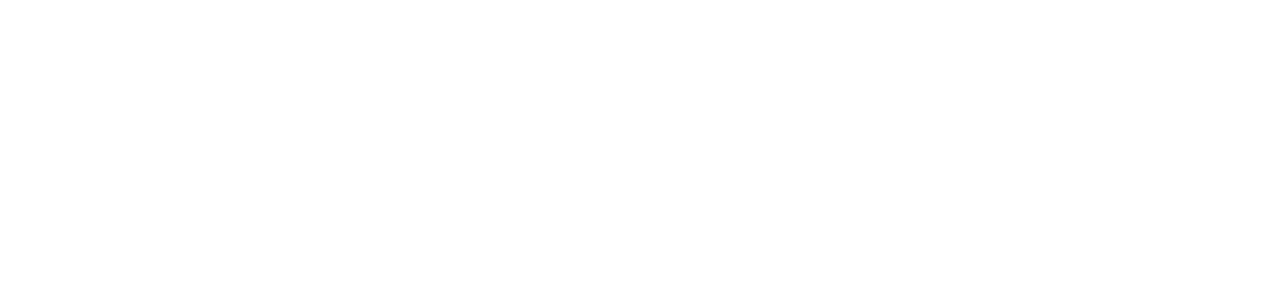
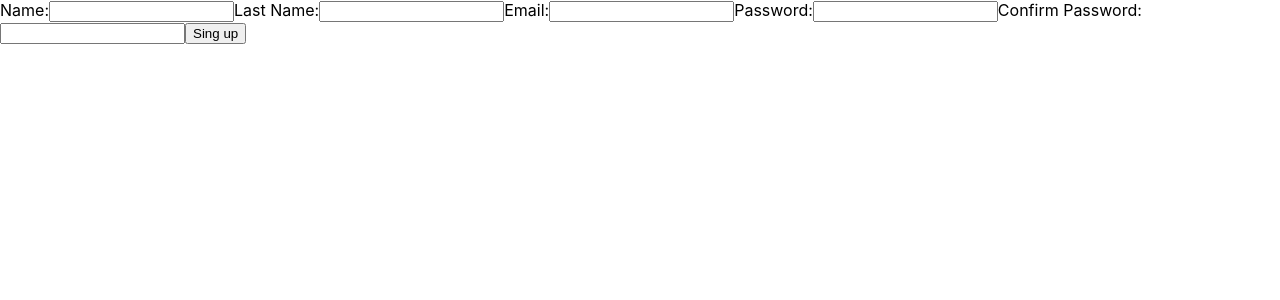
Before and after one commit to ironwookies/cobalt-front-end, a React (Create React App) app: page /signup in a window 1280 px wide. Shown: the top 300 px of the page. Built offline with nearby package versions, Linux system fonts and the light colour scheme.

Commit message:
login and signup components

```diff
--- a/src/App.js
+++ b/src/App.js
@@ -4,13 +4,66 @@
 import ChatRooms from './components/chatGroups';
 import Login from './components/login/Login';
 import Signup from './components/signup/Signup';
+import Dashboard from './components/dashboard/Dashboard';
+import axios from 'axios';
 
 import './App.css';
 
 export default class App extends Component {
 	constructor(props) {
 		super(props);
-		this.state = {};
+		this.state = {
+			userData: {
+				firstName: '',
+				familyName: '',
+				email: '',
+				password: '',
+				confirmPassword: ''
+			},
+			ready: false,
+		};
+	}
+
+	getUserData(e){
+		let attribute = e.target.name;
+		let value = e.target.value;
+		let userData = {...this.state.userData};
+
+		userData[attribute] = value;
+
+		this.setState({userData: userData});
+	}
+
+	signUp(e){
+		e.preventDefault();
+		console.log(this.state.userData);
+
+		axios.post('http://192.168.125.9:3000/signup', this.state.userData)
+		  .then(function (response) {
+			console.log(response);
+
+		  })
+		  .catch(function (error) {
+			console.log(error);
+		  });
+
+	}
+
+	logIn(e){
+		e.preventDefault();
+
+		let userData = {
+			email: this.state.userData.email,
+			password: this.state.userData.password
+		}
+
+		axios.post('http://192.168.125.9:3000/login', userData)
+			.then((response)=>{
+				console.log(response);
+			})
+			.catch((error)=>{
+				console.log(error);
+			});
 	}
 
 	render() {
@@ -19,8 +72,25 @@
 				<Switch>
 					<Route exact path="/" render={() => <Home />} />
 					<Route path="/chat" render={() => <ChatRooms />} />
-					<Route exact path="/login" render={() => <Login />} />
-					<Route exact path="/signup" render={() => <Signup />} />
+					<Route exact path="/login" render={(props) =>
+						<Login
+							{...props}
+							email={(e)=>{this.getUserData(e)}}
+							password={(e)=>{this.getUserData(e)}}
+							logIn={(e)=>{this.logIn(e)}}
+						/>}
+					/>
+					<Route exact path="/signup" render={() =>
+						<Signup
+							firstName={(e)=>{this.getUserData(e)}}
+							familyName={(e)=>{this.getUserData(e)}}
+							email={(e)=>{this.getUserData(e)}}
+							password={(e)=>{this.getUserData(e)}}
+							signUp={(e)=>{this.signUp(e)}}
+						/>}
+					/>
+					<Route exact path="/dashboard"
+					/>
 				</Switch>
 			</div>
 		);
--- /dev/null
+++ b/src/components/dashboard/Dashboard.js
@@ -0,0 +1,9 @@
+import React from 'react'
+
+export default function Dashboard(props) {
+    return (
+        <div>
+            <h1>{props.user}</h1>
+        </div>
+    )
+}
--- a/src/components/login/Login.js
+++ b/src/components/login/Login.js
@@ -1,9 +1,18 @@
-import React from 'react'
+import React from 'react';
+import Navbar from '../navbar/Navbar';
 
-export default function Login() {
+export default function Login(props) {
     return (
-        <div>
-
+        <div className="login-container">
+            <div className="login-wrapper">
+                <form onSubmit={props.logIn}>
+                    <label>Email:</label>
+                    <input type="email" name="email" onChange={props.email} />
+                    <label>Password</label>
+                    <input type="password" name="password" onChange={props.password} />
+                    <button>Log In</button>
+                </form>
+            </div>
         </div>
     )
 }
--- a/src/components/signup/Signup.js
+++ b/src/components/signup/Signup.js
@@ -1,9 +1,23 @@
 import React from 'react'
 
-export default function Signup() {
+export default function Signup(props) {
     return (
-        <div>
-
+        <div className='login-container'>
+            <div className="loging-wrapper">
+                <form onSubmit={props.signUp}>
+                    <label>Name:</label>
+                    <input type="text" name='firstName' onChange={props.firstName} required/>
+                    <label>Last Name:</label>
+                    <input type="text" name='familyName' onChange={props.familyName} required/>
+                    <label>Email:</label>
+                    <input type="email" name="email" onChange={props.email} required/>
+                    <label>Password:</label>
+                    <input type="password" name="password" onChange={props.password} required/>
+                    <label>Confirm Password:</label>
+                    <input type="password" name="confirmPassword" onChange={props.password} required/>
+                    <button>Sing up</button>
+                </form>
+            </div>
         </div>
     )
 }
```
